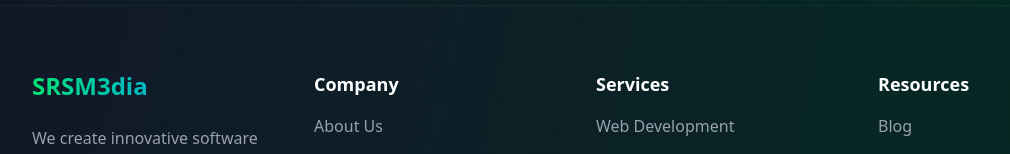
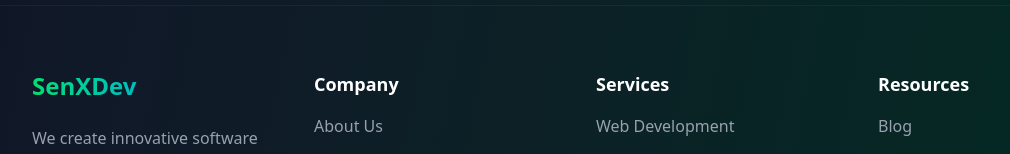
Before and after one commit to SSSARROW/wb, a React (Vite) app: page / in a window 1280 px wide. Shown: the part 5447-5601 px from the top of the page, without its empty margins (64-1074 px from the left). Built offline with nearby package versions, Linux system fonts and the light colour scheme.

Commit message:
v 0.3 prod

```diff
--- a/src/components/Footer.jsx
+++ b/src/components/Footer.jsx
@@ -46,7 +46,7 @@ const Footer = () => {
           {/* Company Info */}
           <div className="space-y-6">
             <div className="text-2xl font-bold bg-gradient-to-r from-green-400 to-blue-500 text-transparent bg-clip-text">
-              SRSM3dia
+              SenXDev
             </div>
             <p className="text-gray-400 max-w-xs">
               We create innovative software solutions that drive business growth and transform ideas into reality.
```
